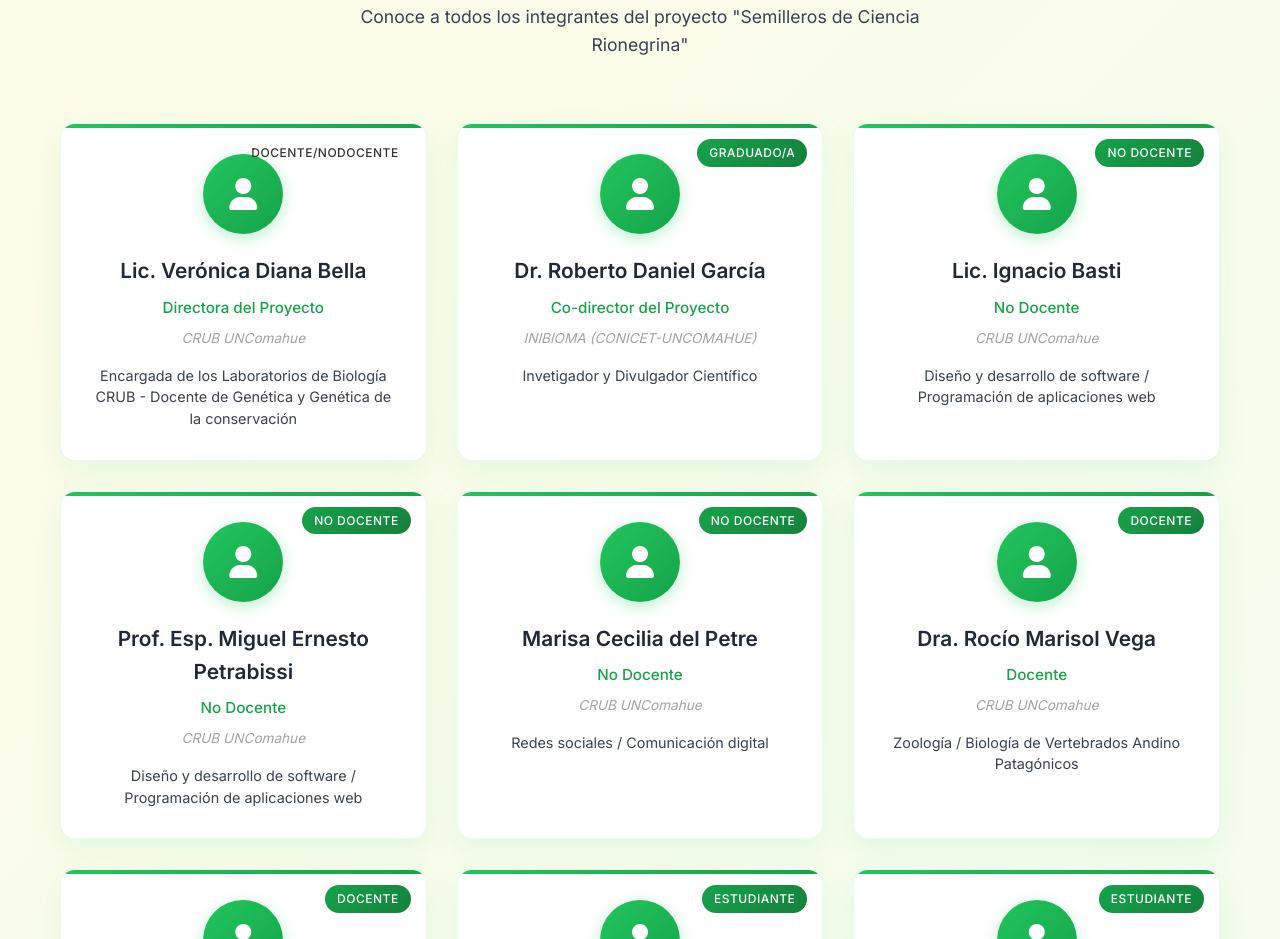
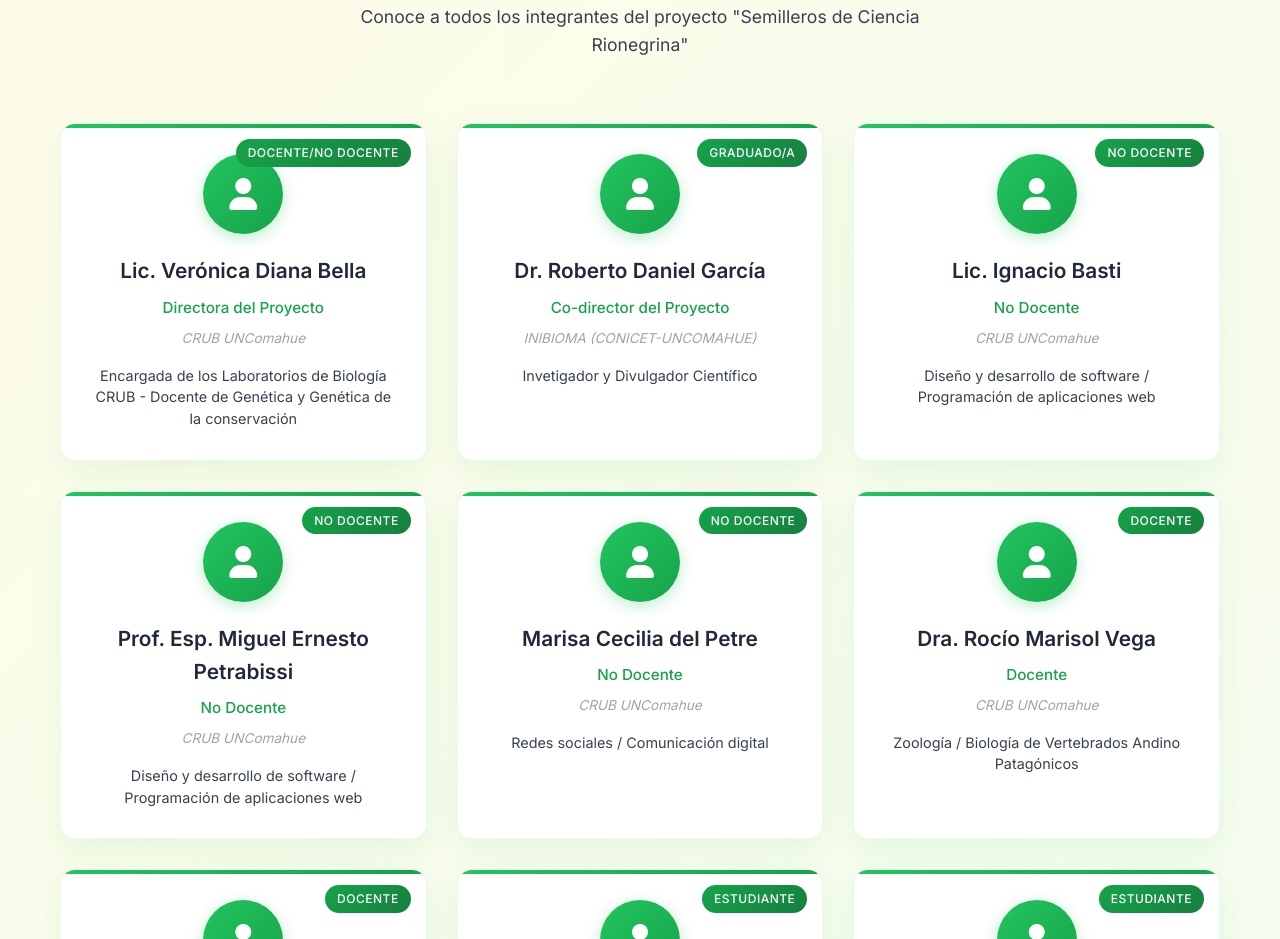
Before and after one commit to Ignatius32/semilleros-presentacion, a plain HTML site: page index.html in a window 1280 px wide. Shown: the part 3061-4000 px from the top of the page. Drawn offline with Linux system fonts and the light colour scheme.

Commit message:
added docente/nodocente badge

```diff
--- a/script.js
+++ b/script.js
@@ -280,6 +280,7 @@ function createMemberCard(member) {
         'docente': 'Docente',
         'graduado': 'Graduado/a',
         'nodocente': 'No Docente',
+        'docente/nodocente': 'Docente/No Docente',
         'organizacion': 'Organización'
     };
 
--- a/styles.css
+++ b/styles.css
@@ -847,6 +847,11 @@ body {
     color: white;
 }
 
+.category-docente\/nodocente {
+    background: linear-gradient(135deg, #16a34a, #15803d);
+    color: white;
+}
+
 .category-graduado {
     background: linear-gradient(135deg, #16a34a, #15803d);
     color: white;
```
